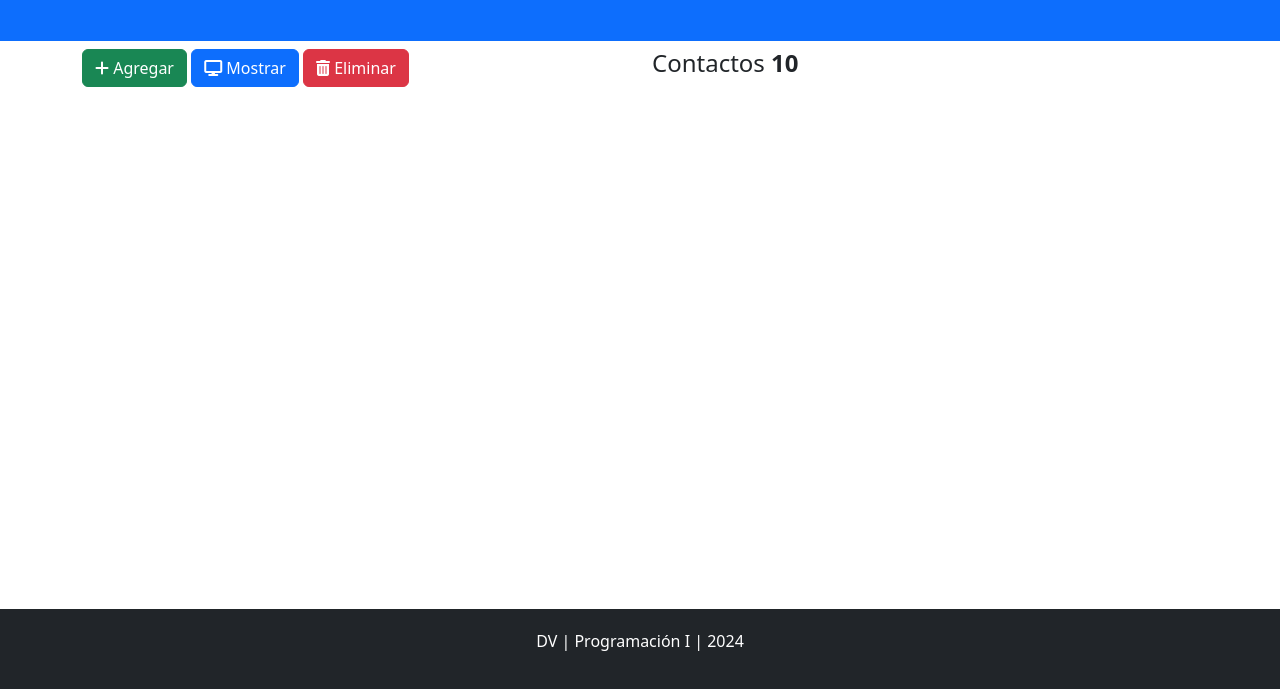
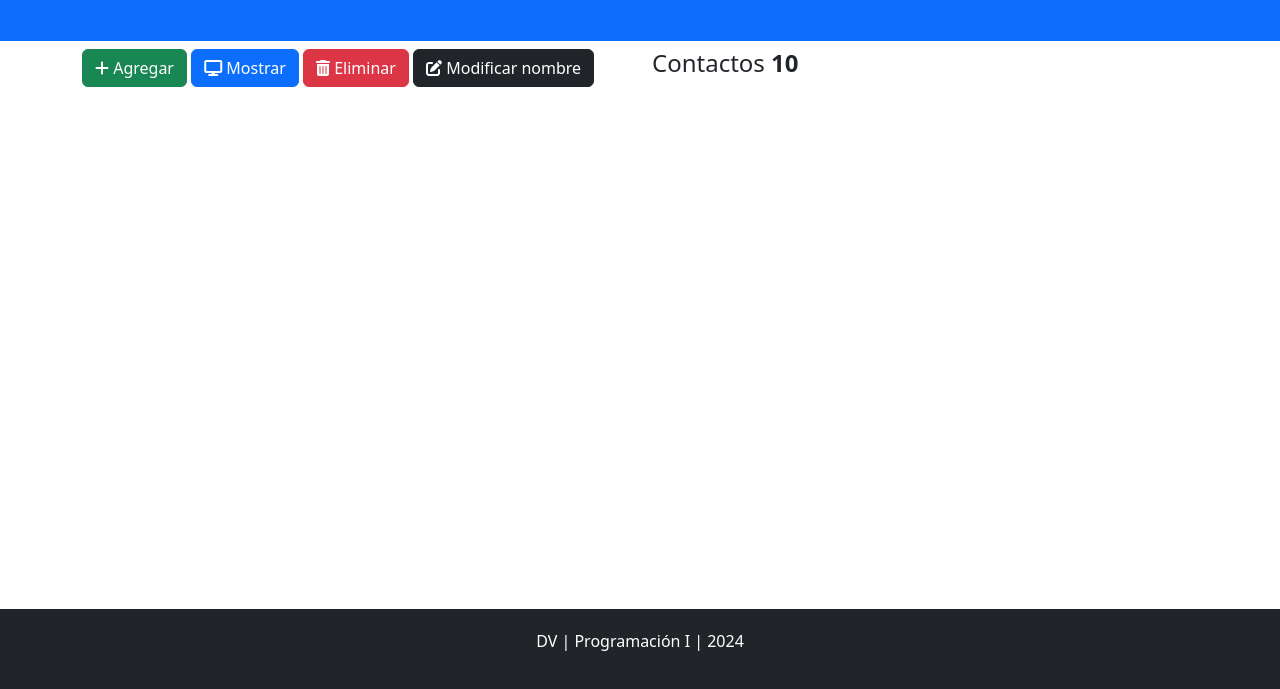
Before and after one commit to JonathanEmanuel/P1-DWT2AP-2401, a plain HTML site: page clase_09/index.html in a window 1280 px wide. Shown: the part 119-808 px from the top of the page. Drawn offline with nearby package versions, Linux system fonts and the light colour scheme.

Commit message:
Clase 08 - Objetos

```diff
--- a/clase_09/index.html
+++ b/clase_09/index.html
@@ -20,6 +20,7 @@
                 <button onclick="agregar()" class="btn btn-success"> <i class="fa-solid fa-plus"></i> Agregar </button>
                 <button onclick="mostrar()" class="btn btn-primary"> <i class="fa-solid fa-display"></i> Mostrar</button>
                 <button onclick="eliminar()" class="btn btn-danger"> <i class="fa-solid fa-trash-can"></i> Eliminar</button>
+                <button onclick="modificar()" class="btn btn-dark"> <i class="fa-solid fa-edit"></i> Modificar nombre</button>
             </div>
             <div class="col">
                 <h4>Contactos <strong id="s-cantidad"> 10 </strong></h4>
--- a/clase_09/main.js
+++ b/clase_09/main.js
@@ -10,6 +10,7 @@ const agregar = () => {
     const tel = prompt('Ingrese el tel');
     // Versión corta
     //listaContactos.push( { nombre, tel } );
+
     const contacto = {
         nombre: nombre,
         tel: tel
@@ -30,3 +31,20 @@ const eliminar = () =>{
     listaContactos = [];
     mostrar();
 }
+
+const modificar = () =>{
+    const posicion = parseInt( prompt('ingrese la Posición'));
+    const nombre = prompt('Ingrese el nombre');
+    const tel = prompt('Ingrese el tel');
+
+    listaContactos[posicion].nombre = nombre;
+    listaContactos[posicion].tel = tel;
+    mostrar();
+
+}
+
+/* const lista = [
+    {nombre: 'Carlos', tel: '2123'},
+    {nombre: 'Valentina', tel: '223'}
+]
+lista[0].tel = '0000'; */
```
